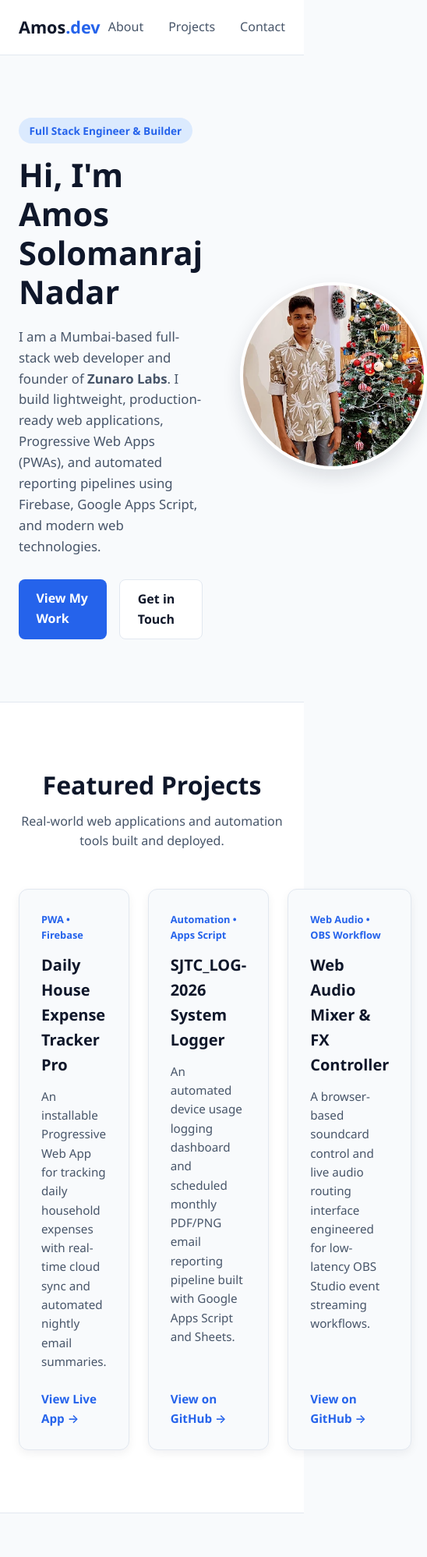
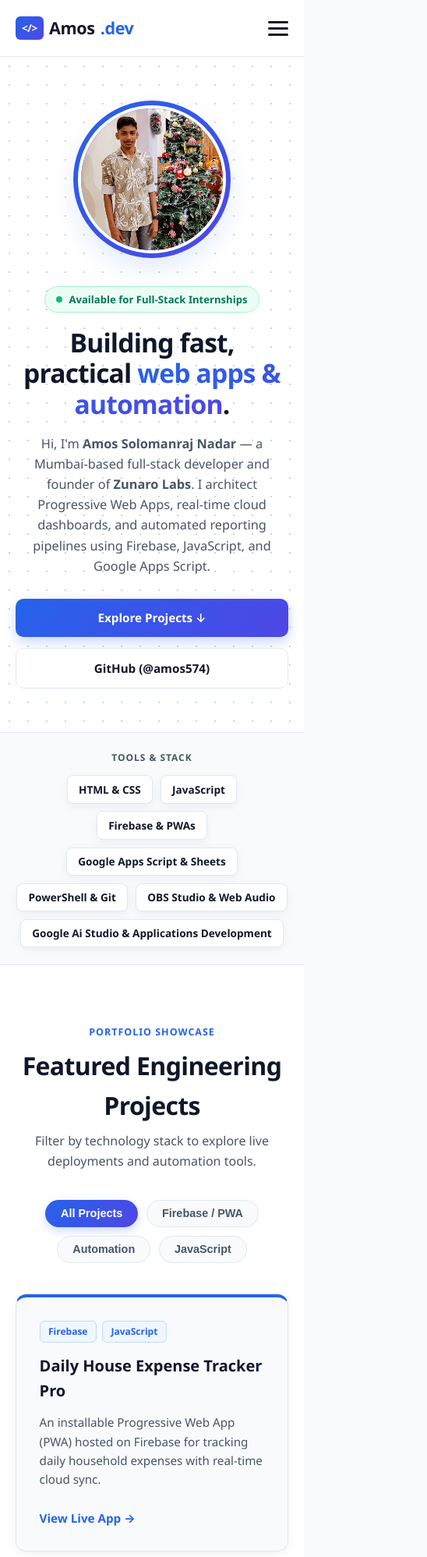
Before and after one commit to amos574/Modern-portfolio-divested-, a plain HTML site: page index.html in a window 390 px wide. Shown: the top 1997 px of the page at 78% size, 548 px wide, since content can reach past the window. Drawn offline with Linux system fonts and the light colour scheme.

Commit message:
feat(week2): add responsive layout, mobile hamburger menu, and dynamic JS project filters

```diff
--- a/index.html
+++ b/index.html
@@ -8,14 +8,24 @@
 </head>
 <body>
 
-  <!-- Header & Navigation -->
+  <!-- Header & Responsive Navigation -->
   <header class="site-header">
     <nav class="navbar container">
-      <a href="#" class="logo">Amos<span>.dev</span></a>
-      <ul class="nav-links">
+      <a href="#" class="logo">
+        <span class="logo-mark">&lt;/&gt;</span> Amos<span>.dev</span>
+      </a>
+
+      <button class="hamburger" id="hamburger-btn" aria-label="Toggle navigation" aria-expanded="false">
+        <span></span>
+        <span></span>
+        <span></span>
+      </button>
+
+      <ul class="nav-links" id="nav-links">
         <li><a href="#about">About</a></li>
+        <li><a href="#skills">Stack</a></li>
         <li><a href="#projects">Projects</a></li>
-        <li><a href="#contact">Contact</a></li>
+        <li><a href="#contact" class="nav-cta">Hire Me</a></li>
       </ul>
     </nav>
   </header>
@@ -23,84 +33,80 @@
   <!-- Main Content -->
   <main>
     <!-- Hero / About Section -->
-    <section id="about" class="about-section container">
+    <section id="about" class="hero-wrapper">
+      <div class="about-section container">
         <div class="about-content">
-        <span class="badge">Full Stack Engineer &amp; Builder</span>
-        <h1>Hi, I'm Amos Solomanraj Nadar</h1>
+          <div class="status-pill">
+            <span class="status-dot"></span>
+            Available for Full-Stack Internships
+          </div>
+          <h1>Building fast, practical <span class="gradient-text">web apps &amp; automation</span>.</h1>
           <p class="bio">
-          I am a Mumbai-based full-stack web developer and founder of <strong>Zunaro Labs</strong>.
-          I build lightweight, production-ready web applications, Progressive Web Apps (PWAs), and
-          automated reporting pipelines using Firebase, Google Apps Script, and modern web technologies.
+            Hi, I'm <strong>Amos Solomanraj Nadar</strong> — a Mumbai-based full-stack developer and founder of
+            <strong>Zunaro Labs</strong>. I architect Progressive Web Apps, real-time cloud dashboards, and
+            automated reporting pipelines using Firebase, JavaScript, and Google Apps Script.
           </p>
           <div class="hero-actions">
-          <a href="#projects" class="btn btn-primary">View My Work</a>
-          <a href="#contact" class="btn btn-outline">Get in Touch</a>
+            <a href="#projects" class="btn btn-primary">Explore Projects &darr;</a>
+            <a href="https://github.com/amos574" target="_blank" rel="noopener" class="btn btn-outline">GitHub (@amos574)</a>
           </div>
         </div>
+
         <div class="about-image">
+          <div class="image-ring">
             <img src="AMOS.png" alt="Portrait of Amos Solomanraj Nadar">
+          </div>
+        </div>
       </div>
     </section>
 
-    <!-- Projects Section -->
+    <!-- Core Tech Stack Strip -->
+    <section id="skills" class="skills-strip">
+      <div class="container skills-inner">
+        <span class="skills-label">TOOLS &amp; STACK</span>
+        <div class="skills-list">
+          <span class="skill-chip">HTML &amp; CSS</span>
+          <span class="skill-chip">JavaScript</span>
+          <span class="skill-chip">Firebase &amp; PWAs</span>
+          <span class="skill-chip">Google Apps Script &amp; Sheets</span>
+          <span class="skill-chip">PowerShell &amp; Git</span>
+          <span class="skill-chip">OBS Studio &amp; Web Audio</span>
+          <span class="skill-chip">Google Ai Studio &amp; Applications Development</span>
+        </div>
+      </div>
+    </section>
+
+    <!-- Dynamic Projects Section -->
     <section id="projects" class="projects-section">
       <div class="container">
         <div class="section-header">
-          <h2>Featured Projects</h2>
-          <p>Real-world web applications and automation tools built and deployed.</p>
+          <span class="section-eyebrow">PORTFOLIO SHOWCASE</span>
+          <h2>Featured Engineering Projects</h2>
+          <p>Filter by technology stack to explore live deployments and automation tools.</p>
         </div>
 
-        <div class="projects-grid">
-          <!-- Project Card 1 -->
-          <article class="project-card">
-            <div class="card-tag">PWA &bull; Firebase</div>
-            <h3>Daily House Expense Tracker Pro</h3>
-            <p>
-              An installable Progressive Web App for tracking daily household expenses with real-time
-              cloud sync and automated nightly email summaries.
-            </p>
-            <a href="https://daily-house-expense-trackerpro.firebaseapp.com" target="_blank" rel="noopener" class="card-link">
-              View Live App &rarr;
-            </a>
-          </article>
+        <!-- Category Filter Buttons -->
+        <div class="filter-bar" id="filter-bar">
+          <button class="filter-btn active" data-filter="All">All Projects</button>
+          <button class="filter-btn" data-filter="Firebase">Firebase / PWA</button>
+          <button class="filter-btn" data-filter="Automation">Automation</button>
+          <button class="filter-btn" data-filter="JavaScript">JavaScript</button>
+        </div>
 
-          <!-- Project Card 2 -->
-          <article class="project-card">
-            <div class="card-tag">Automation &bull; Apps Script</div>
-            <h3>SJTC_LOG-2026 System Logger</h3>
-            <p>
-              An automated device usage logging dashboard and scheduled monthly PDF/PNG email
-              reporting pipeline built with Google Apps Script and Sheets.
-            </p>
-            <a href="https://github.com/amos574" target="_blank" rel="noopener" class="card-link">
-              View on GitHub &rarr;
-            </a>
-          </article>
-
-          <!-- Project Card 3 -->
-          <article class="project-card">
-            <div class="card-tag">Web Audio &bull; OBS Workflow</div>
-            <h3>Web Audio Mixer &amp; FX Controller</h3>
-            <p>
-              A browser-based soundcard control and live audio routing interface engineered for
-              low-latency OBS Studio event streaming workflows.
-            </p>
-            <a href="https://github.com/amos574" target="_blank" rel="noopener" class="card-link">
-              View on GitHub &rarr;
-            </a>
-          </article>
-        </div>
+        <!-- Cards rendered dynamically by script.js -->
+        <div class="projects-grid" id="projects-container"></div>
       </div>
     </section>
 
     <!-- Contact Section -->
     <section id="contact" class="contact-section container">
       <div class="contact-box">
-        <h2>Let's Build Something Together</h2>
-        <p>Open to full-stack engineering internships, freelance web builds, and software collaborations.</p>
+        <span class="section-eyebrow">LET'S CONNECT</span>
+        <h2>Ready to build your next web product?</h2>
+        <p>Open to full-stack software engineering internships, freelance web builds, and technical collaborations.</p>
         <div class="contact-links">
-          <a href="mailto:amossalomonrajnadar@gmail.com" class="btn btn-primary">Email Me</a>
-          <a href="https://github.com/amos574" target="_blank" rel="noopener" class="btn btn-outline">GitHub Profile</a>
+          <a href="mailto:amossalomonrajnadar@gmail.com" class="btn btn-primary">Send an Email</a>
+          <a href="https://github.com/amos574" target="_blank" rel="noopener" class="btn btn-outline">View GitHub Profile</a>
         </div>
       </div>
     </section>
@@ -109,9 +115,10 @@
   <!-- Footer -->
   <footer class="site-footer">
     <div class="container">
-      <p>&copy; 2026 Amos Solomanraj Nadar &bull; Built for SkillMe Full Stack Internship (Week 1)</p>
+      <p>&copy; 2026 Amos Solomanraj Nadar &bull; Zunaro Labs &bull; Built for SkillMe Full Stack Internship (Week 2)</p>
     </div>
   </footer>
 
+  <script src="script.js"></script>
 </body>
 </html>
--- /dev/null
+++ b/script.js
@@ -0,0 +1,114 @@
+console.log("Portfolio script loaded successfully.");
+
+// 1. Mobile Hamburger Menu Toggle
+const hamburgerBtn = document.querySelector("#hamburger-btn");
+const navLinks = document.querySelector("#nav-links");
+
+if (hamburgerBtn && navLinks) {
+  hamburgerBtn.addEventListener("click", () => {
+    const isOpen = navLinks.classList.toggle("open");
+    hamburgerBtn.setAttribute("aria-expanded", isOpen);
+  });
+
+  // Stretch goal: close mobile menu when a nav link is clicked
+  document.querySelectorAll(".nav-links a").forEach((link) => {
+    link.addEventListener("click", () => {
+      navLinks.classList.remove("open");
+      hamburgerBtn.setAttribute("aria-expanded", "false");
+    });
+  });
+}
+
+// 2. Dynamic Projects Array (Real Projects Built)
+const projects = [
+  {
+    title: "Daily House Expense Tracker Pro",
+    description:
+      "An installable Progressive Web App (PWA) hosted on Firebase for tracking daily household expenses with real-time cloud sync.",
+    tags: ["Firebase", "JavaScript"],
+    link: "https://daily-house-expense-trackerpro.firebaseapp.com",
+    linkText: "View Live App →"
+  },
+  {
+    title: "System Usage Logger (In Progress)",
+    description:
+      "Currently rebuilding a full-stack system telemetry and automated laptop usage reporting tool using Firebase and Google Apps Script.",
+    tags: ["Automation", "Firebase"],
+    link: "#projects",
+    linkText: "Currently in Development"
+  },
+  {
+    title: "Expense Tracker & Reporting Pipeline (Part 2)",
+    description:
+      "A lightweight expense intake and automated spreadsheet reporting workflow built with Google Forms, Google Sheets, and Google Apps Script.",
+    tags: ["Automation"],
+    link: "https://github.com/amos574",
+    linkText: "View on GitHub →"
+  },
+  {
+    title: "Browser Audio Mixing Console",
+    description:
+      "A custom browser-based audio routing and soundcard mixing interface built for live event streaming setups.",
+    tags: ["JavaScript"],
+    link: "https://github.com/amos574",
+    linkText: "View on GitHub →"
+  },
+  {
+    title: "Live Broadcast Multiview Switcher (In Progress)",
+    description:
+      "A web-based live broadcast switcher interface with multiview camera monitoring built for OBS Studio and vMix streaming workflows.",
+    tags: ["JavaScript"],
+    link: "#projects",
+    linkText: "Currently in Development"
+  },
+  {
+    title: "Modern Interactive Portfolio & DevStudio",
+    description:
+      "Responsive personal developer portfolio built with semantic HTML, CSS variables, mobile-first media queries, and dynamic JavaScript filtering.",
+    tags: ["JavaScript"],
+    link: "https://github.com/amos574/Modern-portfolio-divested-",
+    linkText: "View Repository →"
+  }
+];
+
+const projectsContainer = document.querySelector("#projects-container");
+const filterButtons = document.querySelectorAll(".filter-btn");
+
+// 3. Render Project Cards
+function renderProjects(category = "All") {
+  if (!projectsContainer) return;
+
+  const filtered =
+    category === "All"
+      ? projects
+      : projects.filter((project) => project.tags.includes(category));
+
+  projectsContainer.innerHTML = filtered
+    .map(
+      (project) => `
+      <article class="project-card">
+        <div class="card-tags">
+          ${project.tags.map((tag) => `<span class="tag-pill">${tag}</span>`).join("")}
+        </div>
+        <h3>${project.title}</h3>
+        <p>${project.description}</p>
+        <a href="${project.link}" ${project.link.startsWith("http") ? 'target="_blank" rel="noopener"' : ""} class="card-link">
+          ${project.linkText}
+        </a>
+      </article>
+    `
+    )
+    .join("");
+}
+
+// 4. Filter Button Listeners
+filterButtons.forEach((btn) => {
+  btn.addEventListener("click", () => {
+    filterButtons.forEach((b) => b.classList.remove("active"));
+    btn.classList.add("active");
+    renderProjects(btn.dataset.filter);
+  });
+});
+
+// Initial Render
+renderProjects();
--- a/style.css
+++ b/style.css
@@ -2,17 +2,20 @@
 :root {
   --bg-primary: #f8fafc;
   --bg-surface: #ffffff;
+  --bg-dark: #0f172a;
   --text-primary: #0f172a;
   --text-secondary: #475569;
   --accent: #2563eb;
+  --accent-secondary: #4f46e5;
   --accent-hover: #1d4ed8;
+  --accent-soft: #eff6ff;
   --border-color: #e2e8f0;
   --font-sans: 'Segoe UI', system-ui, -apple-system, sans-serif;
-  --shadow-sm: 0 4px 12px rgba(15, 23, 42, 0.06);
-  --shadow-md: 0 10px 24px rgba(15, 23, 42, 0.12);
+  --shadow-sm: 0 4px 12px rgba(15, 23, 42, 0.05);
+  --shadow-md: 0 14px 30px rgba(37, 99, 235, 0.12);
 }
 
-/* Reset & Smooth Scroll */
+/* Reset */
 * {
   box-sizing: border-box;
   margin: 0;
@@ -28,17 +31,19 @@ body {
   background-color: var(--bg-primary);
   color: var(--text-primary);
   line-height: 1.6;
+  overflow-x: hidden;
 }
 
 .container {
-  max-width: 1100px;
+  max-width: 1120px;
   margin: 0 auto;
-  padding: 0 1.5rem;
+  padding: 0 1.25rem;
 }
 
-/* Navbar */
+/* Glass Navbar & Mobile Hamburger */
 .site-header {
-  background-color: var(--bg-surface);
+  background-color: rgba(255, 255, 255, 0.9);
+  backdrop-filter: blur(10px);
   border-bottom: 1px solid var(--border-color);
   position: sticky;
   top: 0;
@@ -49,30 +54,79 @@ body {
   display: flex;
   justify-content: space-between;
   align-items: center;
-  height: 70px;
+  height: 72px;
+  position: relative;
 }
 
 .logo {
+  display: flex;
+  align-items: center;
+  gap: 0.45rem;
   font-size: 1.35rem;
-  font-weight: 700;
+  font-weight: 800;
   color: var(--text-primary);
   text-decoration: none;
+  letter-spacing: -0.02em;
 }
 
-.logo span {
+.logo-mark {
+  background: linear-gradient(135deg, var(--accent), var(--accent-secondary));
+  color: #ffffff;
+  font-size: 0.85rem;
+  padding: 0.25rem 0.5rem;
+  border-radius: 6px;
+}
+
+.logo span:last-child {
   color: var(--accent);
 }
 
+.hamburger {
+  display: flex;
+  flex-direction: column;
+  justify-content: space-between;
+  width: 26px;
+  height: 19px;
+  background: transparent;
+  border: none;
+  cursor: pointer;
+}
+
+.hamburger span {
+  display: block;
+  height: 3px;
+  width: 100%;
+  background-color: var(--text-primary);
+  border-radius: 2px;
+  transition: all 0.25s ease;
+}
+
 .nav-links {
+  display: none;
+  flex-direction: column;
+  position: absolute;
+  top: 72px;
+  left: 0;
+  width: 100%;
+  background-color: var(--bg-surface);
+  border-bottom: 1px solid var(--border-color);
+  list-style: none;
+  padding: 1.25rem 1.5rem;
+  gap: 1rem;
+  box-shadow: var(--shadow-sm);
+}
+
+.nav-links.open {
   display: flex;
-  list-style: none;
-  gap: 2rem;
 }
 
 .nav-links a {
   text-decoration: none;
   color: var(--text-secondary);
-  font-weight: 500;
+  font-weight: 600;
+  font-size: 0.95rem;
+  display: block;
+  padding: 0.35rem 0;
   transition: color 0.2s ease;
 }
 
@@ -80,23 +134,39 @@ body {
   color: var(--accent);
 }
 
+.nav-links a.nav-cta {
+  background-color: var(--accent-soft);
+  color: var(--accent);
+  padding: 0.45rem 1rem;
+  border-radius: 8px;
+}
+
+.nav-links a.nav-cta:hover {
+  background-color: var(--accent);
+  color: #ffffff;
+}
+
 /* Buttons */
 .btn {
   display: inline-block;
-  padding: 0.75rem 1.4rem;
-  border-radius: 8px;
+  padding: 0.8rem 1.5rem;
+  border-radius: 10px;
   font-weight: 600;
+  font-size: 0.95rem;
   text-decoration: none;
+  text-align: center;
   transition: all 0.2s ease;
 }
 
 .btn-primary {
-  background-color: var(--accent);
+  background: linear-gradient(135deg, var(--accent), var(--accent-secondary));
   color: #ffffff;
+  box-shadow: 0 6px 16px rgba(37, 99, 235, 0.25);
 }
 
 .btn-primary:hover {
-  background-color: var(--accent-hover);
+  transform: translateY(-2px);
+  box-shadow: 0 10px 22px rgba(37, 99, 235, 0.35);
 }
 
 .btn-outline {
@@ -108,73 +178,152 @@ body {
 .btn-outline:hover {
   border-color: var(--accent);
   color: var(--accent);
+  background-color: var(--accent-soft);
 }
 
-/* About Section */
+/* Hero / About Section with Subtle Grid Pattern */
+.hero-wrapper {
+  background-color: var(--bg-surface);
+  background-image: radial-gradient(#cbd5e1 1px, transparent 1px);
+  background-size: 24px 24px;
+  border-bottom: 1px solid var(--border-color);
+}
+
 .about-section {
   display: flex;
+  flex-direction: column-reverse;
   align-items: center;
-  justify-content: space-between;
-  gap: 3rem;
-  padding: 5rem 1.5rem;
+  text-align: center;
+  gap: 2.25rem;
+  padding: 3.5rem 1.25rem;
 }
 
-.about-content {
-  flex: 1;
+.status-pill {
+  display: inline-flex;
+  align-items: center;
+  gap: 0.5rem;
+  background-color: #ecfdf5;
+  color: #047857;
+  border: 1px solid #a7f3d0;
+  font-size: 0.82rem;
+  font-weight: 600;
+  padding: 0.35rem 0.9rem;
+  border-radius: 999px;
+  margin-bottom: 1.15rem;
 }
 
-.badge {
-  display: inline-block;
-  background-color: #dbeafe;
-  color: var(--accent);
-  font-size: 0.85rem;
-  font-weight: 600;
-  padding: 0.35rem 0.85rem;
-  border-radius: 999px;
-  margin-bottom: 1rem;
+.status-dot {
+  width: 8px;
+  height: 8px;
+  background-color: #10b981;
+  border-radius: 50%;
 }
 
 .about-content h1 {
-  font-size: 2.6rem;
-  line-height: 1.2;
-  margin-bottom: 1.2rem;
+  font-size: 2.1rem;
+  line-height: 1.18;
+  letter-spacing: -0.025em;
+  margin-bottom: 1.1rem;
+}
+
+.gradient-text {
+  background: linear-gradient(135deg, var(--accent), var(--accent-secondary));
+  -webkit-background-clip: text;
+  -webkit-text-fill-color: transparent;
 }
 
 .bio {
   color: var(--text-secondary);
-  font-size: 1.05rem;
+  font-size: 1.02rem;
   margin-bottom: 1.8rem;
+  max-width: 600px;
 }
 
 .hero-actions {
   display: flex;
-  gap: 1rem;
+  flex-direction: column;
+  gap: 0.85rem;
+}
+
+.image-ring {
+  padding: 6px;
+  border-radius: 50%;
+  background: linear-gradient(135deg, var(--accent), var(--accent-secondary));
+  box-shadow: var(--shadow-md);
 }
 
 .about-image img {
-  width: 240px;
-  height: 240px;
+  display: block;
+  width: 190px;
+  height: 190px;
   object-fit: cover;
   border-radius: 50%;
   border: 4px solid var(--bg-surface);
-  box-shadow: var(--shadow-md);
 }
 
-/* Projects Section */
+/* Core Stack Strip */
+.skills-strip {
+  background-color: var(--bg-primary);
+  border-bottom: 1px solid var(--border-color);
+  padding: 1.35rem 0;
+}
+
+.skills-inner {
+  display: flex;
+  flex-direction: column;
+  align-items: center;
+  gap: 0.85rem;
+}
+
+.skills-label {
+  font-size: 0.75rem;
+  font-weight: 800;
+  letter-spacing: 0.08em;
+  color: var(--text-secondary);
+}
+
+.skills-list {
+  display: flex;
+  flex-wrap: wrap;
+  justify-content: center;
+  gap: 0.6rem;
+}
+
+.skill-chip {
+  background-color: var(--bg-surface);
+  border: 1px solid var(--border-color);
+  color: var(--text-primary);
+  font-size: 0.85rem;
+  font-weight: 600;
+  padding: 0.4rem 0.9rem;
+  border-radius: 8px;
+  box-shadow: var(--shadow-sm);
+}
+
+/* Projects Section & Filter Bar */
 .projects-section {
   background-color: var(--bg-surface);
-  padding: 5rem 0;
-  border-top: 1px solid var(--border-color);
+  padding: 4.5rem 0;
   border-bottom: 1px solid var(--border-color);
 }
 
 .section-header {
   text-align: center;
-  margin-bottom: 3rem;
+  margin-bottom: 2.25rem;
+}
+
+.section-eyebrow {
+  display: inline-block;
+  font-size: 0.78rem;
+  font-weight: 800;
+  letter-spacing: 0.08em;
+  color: var(--accent);
+  margin-bottom: 0.45rem;
 }
 
 .section-header h2 {
   font-size: 2rem;
+  letter-spacing: -0.02em;
   margin-bottom: 0.5rem;
 }
 
@@ -182,18 +331,50 @@ body {
   color: var(--text-secondary);
 }
 
+.filter-bar {
+  display: flex;
+  flex-wrap: wrap;
+  justify-content: center;
+  gap: 0.65rem;
+  margin-bottom: 2.5rem;
+}
+
+.filter-btn {
+  padding: 0.55rem 1.2rem;
+  border: 1.5px solid var(--border-color);
+  background-color: var(--bg-primary);
+  color: var(--text-secondary);
+  border-radius: 999px;
+  font-weight: 600;
+  font-size: 0.9rem;
+  cursor: pointer;
+  transition: all 0.2s ease;
+}
+
+.filter-btn:hover {
+  border-color: var(--accent);
+  color: var(--accent);
+}
+
+.filter-btn.active {
+  background: linear-gradient(135deg, var(--accent), var(--accent-secondary));
+  border-color: transparent;
+  color: #ffffff;
+  box-shadow: 0 4px 12px rgba(37, 99, 235, 0.25);
+}
+
 .projects-grid {
   display: flex;
+  flex-direction: column;
   gap: 1.5rem;
-  justify-content: space-between;
 }
 
 .project-card {
-  flex: 1;
   background-color: var(--bg-primary);
   border: 1px solid var(--border-color);
-  border-radius: 12px;
-  padding: 1.75rem;
+  border-top: 4px solid var(--accent);
+  border-radius: 14px;
+  padding: 1.85rem;
   box-shadow: var(--shadow-sm);
   display: flex;
   flex-direction: column;
@@ -201,52 +382,68 @@ body {
 }
 
 .project-card:hover {
-  transform: translateY(-4px);
+  transform: translateY(-6px);
   box-shadow: var(--shadow-md);
 }
 
-.card-tag {
-  font-size: 0.8rem;
-  font-weight: 600;
+.card-tags {
+  display: flex;
+  flex-wrap: wrap;
+  gap: 0.45rem;
+  margin-bottom: 0.9rem;
+}
+
+.tag-pill {
+  font-size: 0.75rem;
+  font-weight: 700;
   color: var(--accent);
-  margin-bottom: 0.75rem;
+  background-color: var(--accent-soft);
+  border: 1px solid #bfdbfe;
+  padding: 0.22rem 0.65rem;
+  border-radius: 6px;
 }
 
 .project-card h3 {
   font-size: 1.25rem;
   margin-bottom: 0.75rem;
+  color: var(--text-primary);
 }
 
 .project-card p {
   color: var(--text-secondary);
   font-size: 0.95rem;
-  margin-bottom: 1.5rem;
+  margin-bottom: 1.6rem;
   flex-grow: 1;
 }
 
 .card-link {
   text-decoration: none;
   color: var(--accent);
-  font-weight: 600;
+  font-weight: 700;
   font-size: 0.95rem;
 }
 
 .card-link:hover {
+  color: var(--accent-secondary);
   text-decoration: underline;
 }
 
 /* Contact Section */
 .contact-section {
-  padding: 5rem 1.5rem;
+  padding: 4.5rem 1.25rem;
 }
 
 .contact-box {
-  background-color: var(--bg-surface);
-  border: 1px solid var(--border-color);
-  border-radius: 16px;
-  padding: 3.5rem 2rem;
+  background: linear-gradient(135deg, #0f172a, #1e293b);
+  color: #ffffff;
+  border-radius: 20px;
+  padding: 3.5rem 1.75rem;
   text-align: center;
-  box-shadow: var(--shadow-sm);
+  box-shadow: var(--shadow-md);
+}
+
+.contact-box .section-eyebrow {
+  color: #93c5fd;
 }
 
 .contact-box h2 {
@@ -255,21 +452,95 @@ body {
 }
 
 .contact-box p {
-  color: var(--text-secondary);
-  margin-bottom: 1.8rem;
+  color: #cbd5e1;
+  max-width: 540px;
+  margin: 0 auto 2rem;
 }
 
 .contact-links {
   display: flex;
-  justify-content: center;
-  gap: 1rem;
+  flex-direction: column;
+  gap: 0.85rem;
+}
+
+.contact-box .btn-outline {
+  background-color: transparent;
+  border-color: #475569;
+  color: #ffffff;
+}
+
+.contact-box .btn-outline:hover {
+  border-color: #93c5fd;
+  background-color: rgba(255, 255, 255, 0.08);
+  color: #ffffff;
 }
 
 /* Footer */
 .site-footer {
   text-align: center;
-  padding: 2rem 0;
+  padding: 2rem 1rem;
   color: var(--text-secondary);
   font-size: 0.9rem;
   border-top: 1px solid var(--border-color);
+  background-color: var(--bg-surface);
 }
+
+/* Tablet & Desktop Media Queries */
+@media (min-width: 768px) {
+  .hamburger {
+    display: none;
+  }
+
+  .nav-links {
+    display: flex;
+    flex-direction: row;
+    align-items: center;
+    position: static;
+    width: auto;
+    background-color: transparent;
+    border-bottom: none;
+    padding: 0;
+    gap: 2rem;
+    box-shadow: none;
+  }
+
+  .about-section {
+    flex-direction: row;
+    text-align: left;
+    padding: 5.5rem 1.5rem;
+    gap: 3.5rem;
+  }
+
+  .about-content h1 {
+    font-size: 2.85rem;
+  }
+
+  .hero-actions {
+    flex-direction: row;
+  }
+
+  .about-image img {
+    width: 245px;
+    height: 245px;
+  }
+
+  .skills-inner {
+    flex-direction: row;
+    justify-content: space-between;
+  }
+
+  .projects-grid {
+    flex-direction: row;
+    flex-wrap: wrap;
+  }
+
+  .project-card {
+    flex: 1 1 calc(33.333% - 1rem);
+    min-width: 280px;
+  }
+
+  .contact-links {
+    flex-direction: row;
+    justify-content: center;
+  }
+}
```
Lines whose indentation alone changed are shown as unchanged.
